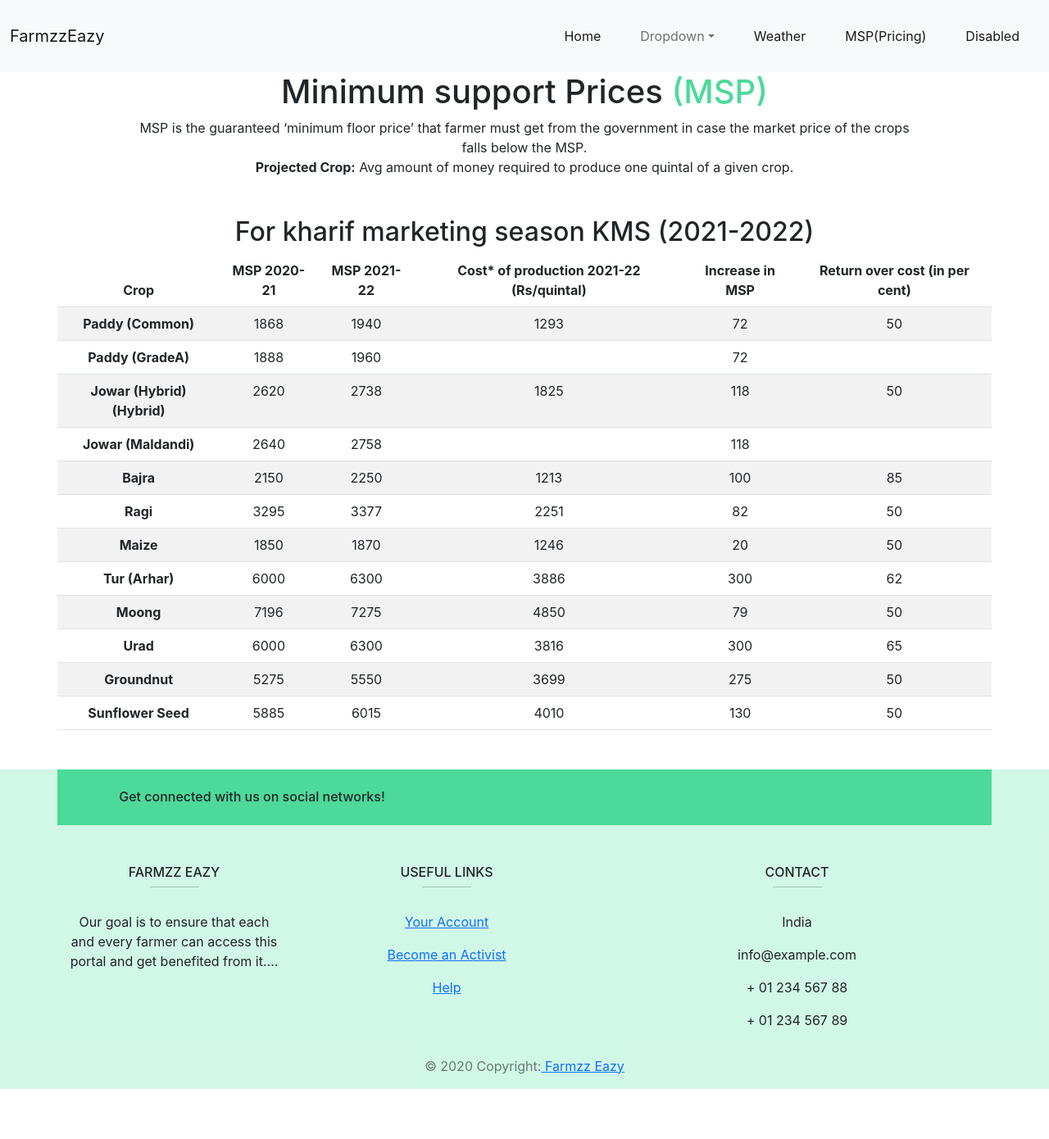
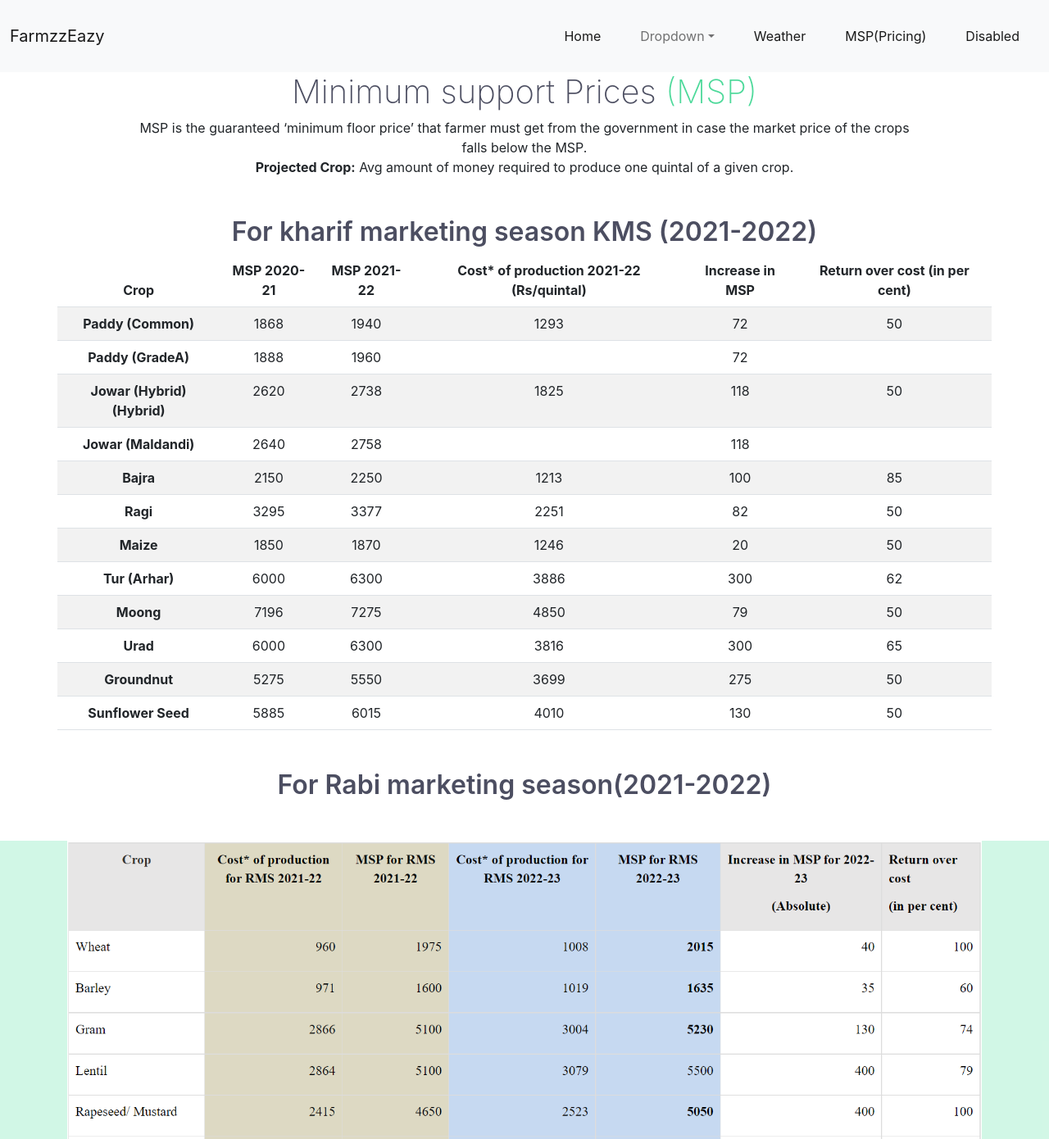
Before and after one commit to aniket7515/PROJECT-PLA-PAT, a React (Create React App) app: page /msp in a window 1280 px wide. Shown: the top 1390 px of the page at 82% size. Before the commit the page ends 1329 px from the top, so only its background shows below. Built offline with nearby package versions, Linux system fonts and the light colour scheme.

Commit message:
Added services

```diff
--- a/src/componenets/Navbar.jsx
+++ b/src/componenets/Navbar.jsx
@@ -6,7 +6,7 @@ const Navbar = () => {
     <div>
         <nav className="navbar navbar-expand-lg bg-light">
   <div className="container-fluid">
-    <a className="navbar-brand" href="#">FarmzzEazy</a>
+    <Link to="/" className="navbar-brand" >FarmzzEazy</Link>
     <button className="navbar-toggler" type="button" data-bs-toggle="collapse" data-bs-target="#navbarNav" aria-controls="navbarNav" aria-expanded="false" aria-label="Toggle navigation">
       <span className="navbar-toggler-icon"></span>
     </button>
@@ -34,7 +34,7 @@ const Navbar = () => {
           <a className="nav-link active m-3" href="#">Weather</a>
         </li>
         <li className="nav-item">
-          <a className="nav-link active m-3" href="#">MSP(Pricing)</a>
+          <Link to="/msp" className="nav-link active m-3" >MSP(Pricing)</Link>
         </li>
         <li className="nav-item">
           <a className="nav-link active m-3">Disabled</a>
--- a/src/componenets/RabiMsp.jsx
+++ b/src/componenets/RabiMsp.jsx
@@ -1,9 +1,13 @@
 import React from 'react'
+import rabitable from "./Images/Capture.PNG"
 
 const RabiMsp = () => {
   return (
-    <div>
-        For Rabi marketing season(2021-2022)
+    <div className="container" >
+        <h2 className="m-5">For Rabi marketing season(2021-2022)</h2>
+        <img src={rabitable} alt="" style={{width:"100%"}} />
+
+
     </div>
   )
 }
--- /dev/null
+++ b/src/componenets/Services.jsx
@@ -0,0 +1,38 @@
+import React from 'react'
+import './styles.css'
+
+const Services = () => {
+  return (
+    <div>
+        <div className="row1-container">
+    <div className="box box-down cyan">
+      <h2>Schemes</h2>
+      <p>These are the most important agriculture schemes introduced by the government.</p>
+      <img src="https://assets.codepen.io/2301174/icon-supervisor.svg" alt=""/>
+    </div>
+
+    <div className="box red">
+      <h2>MSP</h2>
+      <p>MSP is the guaranteed ‘minimum floor price’ that farmer must get from the government</p>
+      <img src="https://assets.codepen.io/2301174/icon-team-builder.svg" alt=""/>
+    </div>
+
+    <div className="box box-down blue">
+      <h2>Weather</h2>
+      <p>Uses data from past projects to provide better delivery estimates</p>
+      <img src="https://assets.codepen.io/2301174/icon-calculator.svg" alt=""/>
+    </div>
+  </div>
+  <div className="row2-container">
+    <div className="box orange">
+      <h2>Krishi Kshetra</h2>
+      <p>Regularly evaluates our talent to ensure quality</p>
+      <img src="https://assets.codepen.io/2301174/icon-karma.svg" alt=""/>
+    </div>
+  </div>
+
+    </div>
+  )
+}
+
+export default Services
--- a/src/componenets/styles.css
+++ b/src/componenets/styles.css
@@ -19,3 +19,134 @@
         padding-right:220px;
     }
 }
+
+
+/* Services     */
+:root {
+    --red: hsl(0, 78%, 62%);
+    --cyan: hsl(180, 62%, 55%);
+    --orange: hsl(34, 97%, 64%);
+    --blue: hsl(212, 86%, 64%);
+    --varyDarkBlue: hsl(234, 12%, 34%);
+    --grayishBlue: hsl(229, 6%, 66%);
+    --veryLightGray: hsl(0, 0%, 98%);
+    --weight1: 200;
+    --weight2: 400;
+    --weight3: 600;
+}
+
+/* body {
+    font-size: 15px;
+    font-family: 'Poppins', sans-serif;
+    background-color: var(--veryLightGray);
+} */
+
+.attribution {
+    font-size: 11px; text-align: center;
+}
+.attribution a {
+    color: hsl(228, 45%, 44%);
+}
+
+h1:first-of-type {
+    font-weight: var(--weight1);
+    color: var(--varyDarkBlue);
+
+}
+
+h1:last-of-type {
+    color: var(--varyDarkBlue);
+}
+
+@media (max-width: 400px) {
+    h1 {
+        font-size: 1.5rem;
+    }
+}
+
+.header1 {
+    text-align: center;
+    line-height: 0.8;
+    margin-bottom: 50px;
+    margin-top: 100px;
+}
+
+.header1 p {
+    margin: 0 auto;
+    line-height: 2;
+    color: var(--grayishBlue);
+}
+
+
+.box p {
+    color: var(--grayishBlue);
+}
+
+.box {
+    border-radius: 5px;
+    box-shadow: 0px 30px 40px -20px var(--grayishBlue);
+    padding: 30px;
+    margin: 20px;
+}
+
+img {
+    float: right;
+}
+
+@media (max-width: 450px) {
+    .box {
+        height: 200px;
+    }
+}
+
+@media (max-width: 950px) and (min-width: 450px) {
+    .box {
+        text-align: center;
+        height: 180px;
+    }
+}
+
+.cyan {
+    border-top: 3px solid var(--cyan);
+}
+.red {
+    border-top: 3px solid var(--red);
+}
+.blue {
+    border-top: 3px solid var(--blue);
+}
+.orange {
+    border-top: 3px solid var(--orange);
+}
+
+h2 {
+    color: var(--varyDarkBlue);
+    font-weight: var(--weight3);
+}
+
+
+@media (min-width: 950px) {
+    .row1-container {
+        display: flex;
+        justify-content: center;
+        align-items: center;
+    }
+
+    .row2-container {
+        display: flex;
+        justify-content: center;
+        align-items: center;
+    }
+    .box-down {
+        position: relative;
+        top: 150px;
+    }
+    .box {
+        width: 20%;
+
+    }
+    .header p {
+        width: 30%;
+    }
+
+}
--- a/src/pages/LandingPage.jsx
+++ b/src/pages/LandingPage.jsx
@@ -2,6 +2,7 @@ import React from 'react'
 import Footer from '../componenets/Footer'
 import Header from '../componenets/Header'
 import Navbar from '../componenets/Navbar'
+import Services from '../componenets/Services'
 
 const LandingPage = () => {
   return (
@@ -10,6 +11,7 @@ const LandingPage = () => {
         {/* <h1>Landing page</h1> */}
         <Navbar/>
         <Header/>
+        <Services/>
         <Footer/>
 
     </div>
--- a/src/pages/Msp.jsx
+++ b/src/pages/Msp.jsx
@@ -2,6 +2,7 @@ import React from 'react'
 import Footer from '../componenets/Footer'
 import KharifMsp from '../componenets/KharifMsp'
 import Navbar from '../componenets/Navbar'
+import RabiMsp from '../componenets/RabiMsp'
 
 const Msp = () => {
   return (
@@ -12,6 +13,8 @@ const Msp = () => {
 
         <KharifMsp/>
 
+        <RabiMsp/>
+
         <Footer/>
     </div>
   )
```
Also changed, not shown: src/componenets/Images/Capture.PNG (added).
